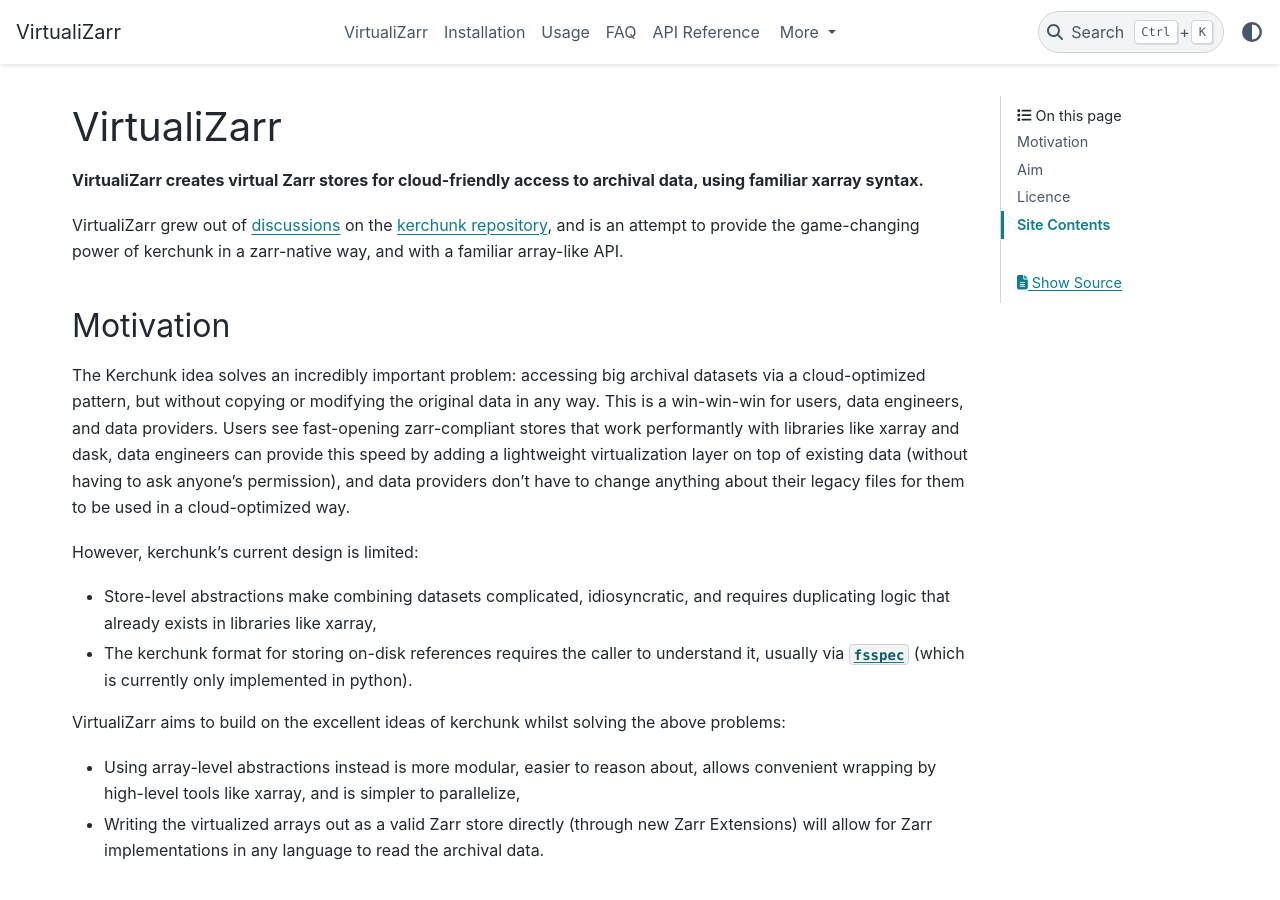
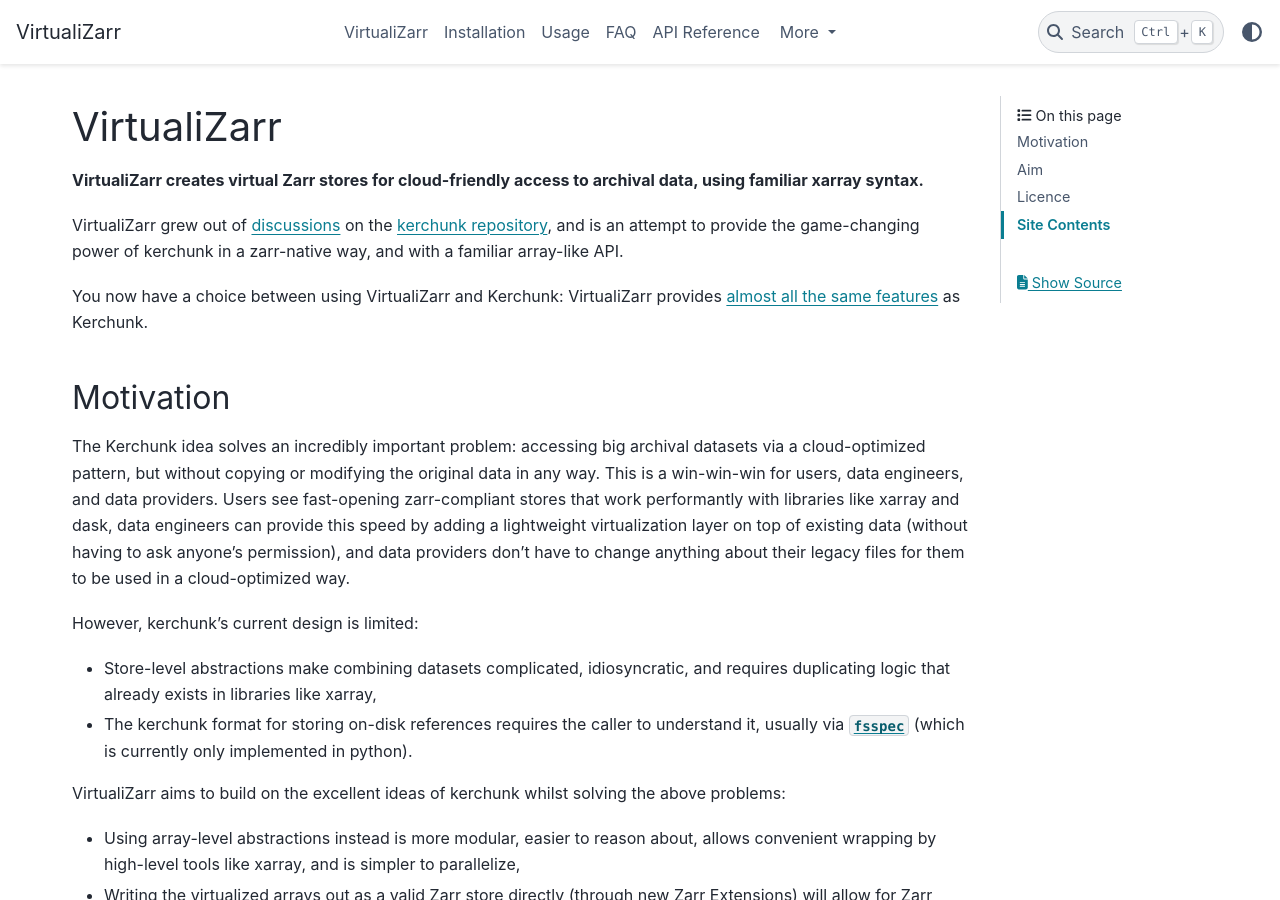
Before and after one commit to zarr-developers/VirtualiZarr, a Sphinx documentation site: the page built from docs/index.md, in a window 1280 px wide and 900 px high. Built offline with Sphinx 7.4.7 and the PyData theme 0.15.4, drawn with Linux system fonts in a browser that asks for light colours.

Commit message:
clarify that virtualizarr is a user-level replacement for kerchunk

```diff
--- a/docs/index.md
+++ b/docs/index.md
@@ -3,6 +3,8 @@
 **VirtualiZarr creates virtual Zarr stores for cloud-friendly access to archival data, using familiar xarray syntax.**
 
 VirtualiZarr grew out of [discussions](https://github.com/fsspec/kerchunk/issues/377) on the [kerchunk repository](https://github.com/fsspec/kerchunk), and is an attempt to provide the game-changing power of kerchunk in a zarr-native way, and with a familiar array-like API.
+
+You now have a choice between using VirtualiZarr and Kerchunk: VirtualiZarr provides [almost all the same features](https://virtualizarr.readthedocs.io/en/latest/faq.html#how-do-virtualizarr-and-kerchunk-compare) as Kerchunk.
 
 ## Motivation
 
```
Also changed, not shown: README.md (+2 -0 lines), docs/faq.md (+2 -0 lines).
